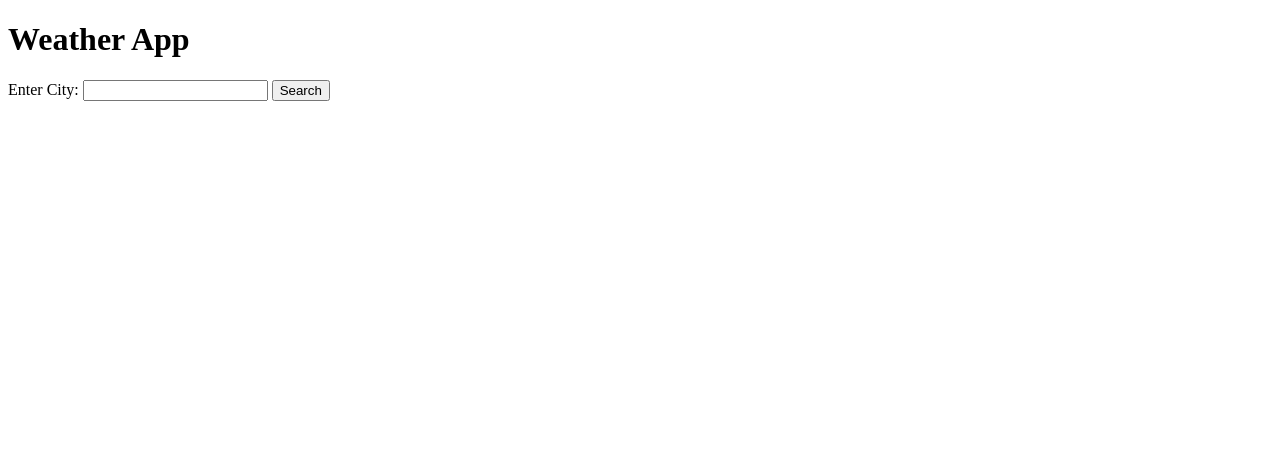
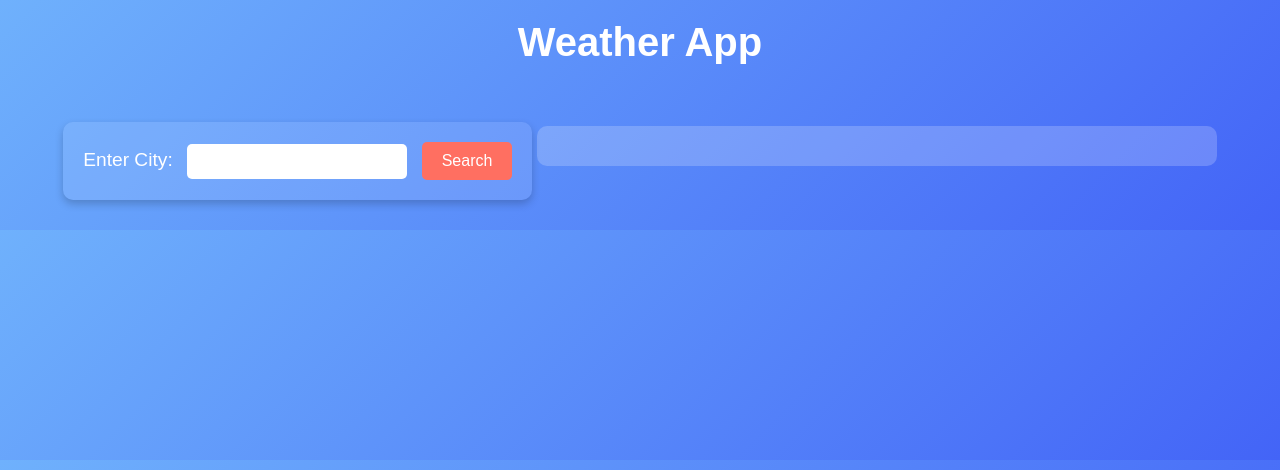
Before and after one commit to yashkatiyar2503/weather_app, a Flask app: page / in a window 1280 px wide. Shown: the top 470 px of the page. Run offline with Flask 3, Linux system fonts and the light colour scheme.

Commit message:
index changes

```diff
--- a/templates/index.html
+++ b/templates/index.html
@@ -4,6 +4,76 @@
     <meta charset="UTF-8">
     <meta name="viewport" content="width=device-width, initial-scale=1.0">
     <title>Weather App</title>
+    <style>
+        /* Global Styles */
+        body {
+            font-family: Arial, sans-serif;
+            margin: 0;
+            padding: 0;
+            background: linear-gradient(135deg, #6fb1fc, #4364f7);
+            color: white;
+            text-align: center;
+        }
+
+        h1 {
+            margin-top: 20px;
+            font-size: 2.5rem;
+        }
+
+        /* Form Styles */
+        form {
+            margin: 30px auto;
+            padding: 20px;
+            background: rgba(255, 255, 255, 0.1);
+            border-radius: 10px;
+            display: inline-block;
+            box-shadow: 0 4px 8px rgba(0, 0, 0, 0.2);
+        }
+
+        label {
+            font-size: 1.2rem;
+        }
+
+        input[type="text"] {
+            padding: 10px;
+            border: none;
+            border-radius: 5px;
+            width: 200px;
+            margin: 0 10px;
+        }
+
+        button {
+            padding: 10px 20px;
+            background-color: #ff6f61;
+            border: none;
+            color: white;
+            font-size: 1rem;
+            border-radius: 5px;
+            cursor: pointer;
+            transition: background-color 0.3s;
+        }
+
+        button:hover {
+            background-color: #e64a43;
+        }
+
+        /* Weather Result Styles */
+        #weather-result {
+            margin-top: 20px;
+            padding: 20px;
+            background: rgba(255, 255, 255, 0.2);
+            border-radius: 10px;
+            display: inline-block;
+            width: 50%;
+            text-align: left;
+            overflow-wrap: break-word;
+        }
+
+        pre {
+            white-space: pre-wrap;
+            word-wrap: break-word;
+        }
+    </style>
 </head>
 <body>
     <h1>Weather App</h1>
@@ -27,12 +97,8 @@
                 body: new URLSearchParams({ 'city': city }),
             });
             const data = await response.json();
-            document.getElementById('weather-result').innerHTML = JSON.stringify(data, null, 2);
+            document.getElementById('weather-result').innerHTML = `<pre>${JSON.stringify(data, null, 2)}</pre>`;
         });
     </script>
 </body>
 </html>
-
-<body>
-
-</body>
```
